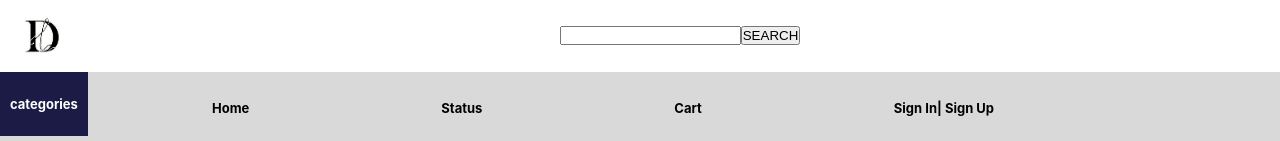
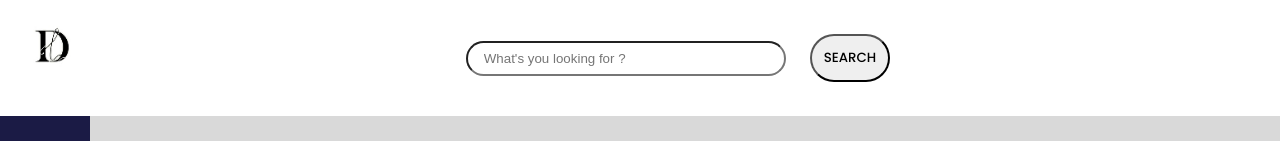
Before and after one commit to s6204062620151/Webject, a React (Create React App) app: page / in a window 1280 px wide. Shown: the top 141 px of the page. Built offline with nearby package versions, Linux system fonts and the light colour scheme; no server answers.

Commit message:
[logo searchbar]

```diff
--- a/package.json
+++ b/package.json
@@ -13,6 +13,7 @@
     "axios": "^1.5.0",
     "cors": "^2.8.5",
     "express": "^4.18.2",
+    "google-fonts": "^1.0.0",
     "js-cookie": "^3.0.5",
     "react": "^18.2.0",
     "react-cookie": "^6.1.1",
--- a/public/index.html
+++ b/public/index.html
@@ -25,6 +25,9 @@
       Learn how to configure a non-root public URL by running `npm run build`.
     -->
     <title>React App</title>
+    <link rel="preconnect" href="https://fonts.googleapis.com">
+<link rel="preconnect" href="https://fonts.gstatic.com" crossorigin>
+<link href="https://fonts.googleapis.com/css2?family=Poppins:wght@500&display=swap" rel="stylesheet">
   </head>
   <body>
     <noscript>You need to enable JavaScript to run this app.</noscript>
--- a/src/App.js
+++ b/src/App.js
@@ -9,7 +9,6 @@
 import Signin from './Components/SignIn';
 import Signup from './Components/SignUp';
 import Footer from './Components/Footer';
-
 import Dress from './Components/Category/Dress';
 import Pajamas from './Components/Category/Pajamas';
 import Hoddie from './Components/Category/Hoddie';
--- a/src/App.module.css
+++ b/src/App.module.css
@@ -5,7 +5,7 @@
 }
 
 body {
-    /* font-family: ; */
+    font-family: 'Poppins', sans-serif;
 }
 
 a {
--- a/src/Components/CSS/searchbar.module.css
+++ b/src/Components/CSS/searchbar.module.css
@@ -13,6 +13,25 @@
     align-items: center;
 }
 
+input {
+    width: 20rem;
+    padding: 0.5rem 1rem;
+    margin: 0;
+    box-sizing: border-box;
+    border-radius: 25px;
+    outline: none;
+}
+
+button {
+    font-family: 'Poppins', sans-serif;
+    padding: 0.75rem;
+    margin: 1.5rem;
+    border-radius: 25px;
+}
+
 .logo {
+    /* display: flex;
+    align-items: center;  */
     width: 5rem;
+    cursor: pointer;
 }
--- a/src/Components/Searchbar.js
+++ b/src/Components/Searchbar.js
@@ -1,14 +1,25 @@
 import React from 'react';
+import { Link, useNavigate } from 'react-router-dom';
+import axios from 'axios';
 import style from './CSS/searchbar.module.css';
 
+
+
 function Searchbar() {
+    const navigation = useNavigate();
+    const home = () =>{
+    navigation('/');
+  }
   return (
     <div>
         <div className={style.container}>
-        <img src='./Image/logo.jpg' className={style.logo}></img>
-            <div className={style.inputSearch}>
-                <input/>
-                <button>SEARCH</button>
+            <div  onClick={home}>
+                <img src='./Image/logo.jpg' className={style.logo}></img>
+                </div>
+                <div className={style.inputSearch}>
+                <div><input placeholder="What's you looking for ?"/></div>
+                <div><button>SEARCH</button>
+                </div>
             </div>
         </div>
     </div>
```
Also changed, not shown: 1 other file (tests, documents, lock files or other folders).
